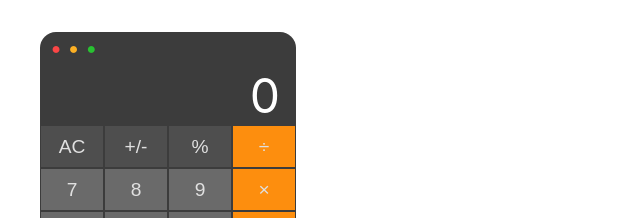
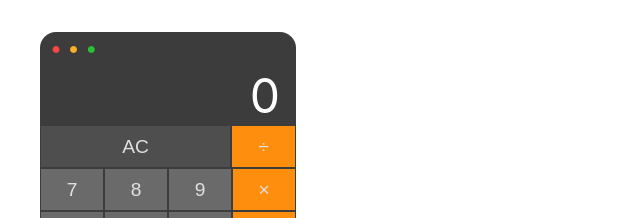
Before and after one commit to Study-Sukki/calculator, a Vue app: page / in a window 1280 px wide. Shown: the top 218 px of the page, without its empty margins (0-640 px from the left). Built offline with nearby package versions, Linux system fonts and the light colour scheme.

Commit message:
feature: AC외 +/- % 기능 삭제

```diff
--- a/src/App.vue
+++ b/src/App.vue
@@ -15,9 +15,7 @@
       0
     </div>
     <div class="keypad">
-      <RuleButton rule="AC" isComplex />
-      <RuleButton rule="+/-" isComplex />
-      <RuleButton rule="%" isComplex />
+      <RuleButton rule="AC" isComplex class="AC"/>
       <RuleButton rule ="÷"/>
     </div>
     <div class="keypad">
@@ -82,6 +80,9 @@ export default {
   .keypad{
     border-radius: inherit;
     display: flex;
+    .AC{
+      flex: 3;
+    }
     .zero{
       border-bottom-left-radius: inherit;
       flex: 2;
```
